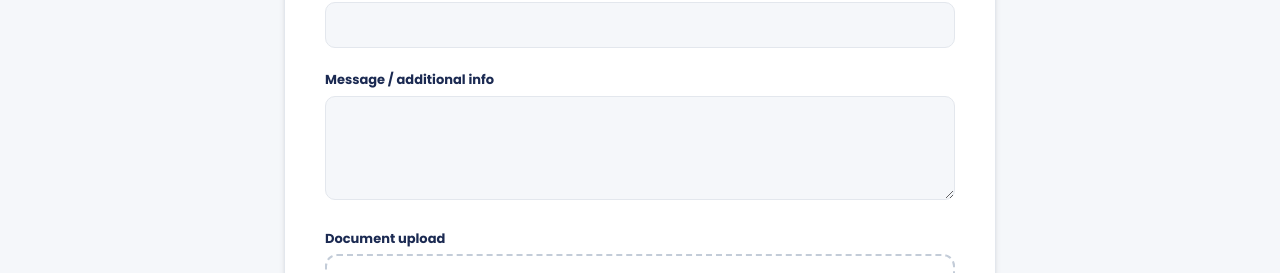
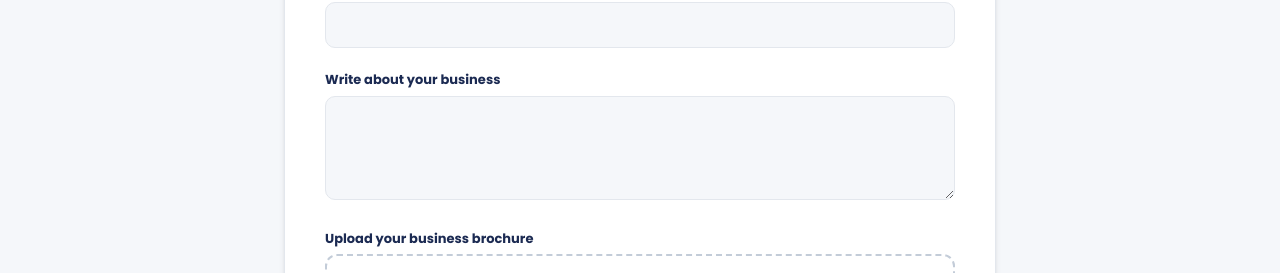
Before and after one commit to CDCHousing/bbca, a Next.js app: page /membership in a window 1280 px wide. Shown: the part 679-952 px from the top of the page. Built offline with nearby package versions, Linux system fonts and the light colour scheme.

Commit message:
membership form field name change

```diff
--- a/src/app/(public)/membership/page.tsx
+++ b/src/app/(public)/membership/page.tsx
@@ -358,7 +358,7 @@ export default function MembershipPage() {
             {/* 7. Message — full width textarea */}
             <div className="md:col-span-2">
               <FieldLabel htmlFor="message">
-                Message / additional info
+                Write about your business
               </FieldLabel>
               <textarea
                 id="message"
@@ -377,7 +377,7 @@ export default function MembershipPage() {
 
             {/* 8. File upload — full width */}
             <div className="md:col-span-2">
-              <FieldLabel htmlFor="fileUpload">Document upload</FieldLabel>
+              <FieldLabel htmlFor="fileUpload">Upload your business brochure</FieldLabel>
               <label
                 htmlFor="fileUpload"
                 onDragOver={(e) => {
```
